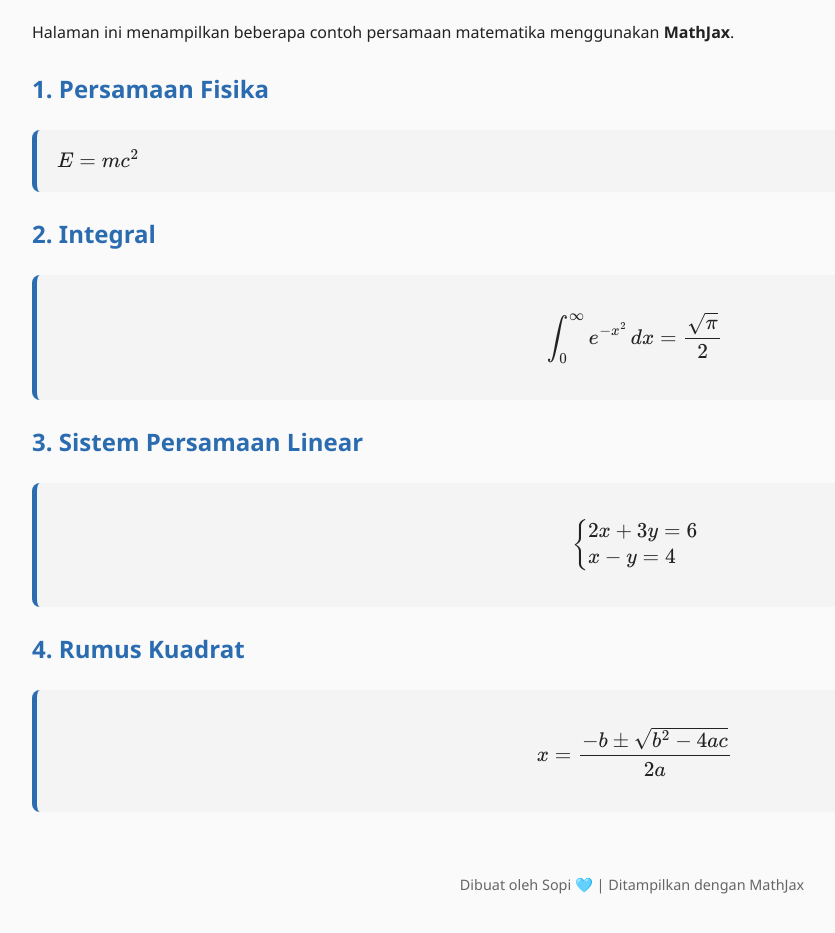
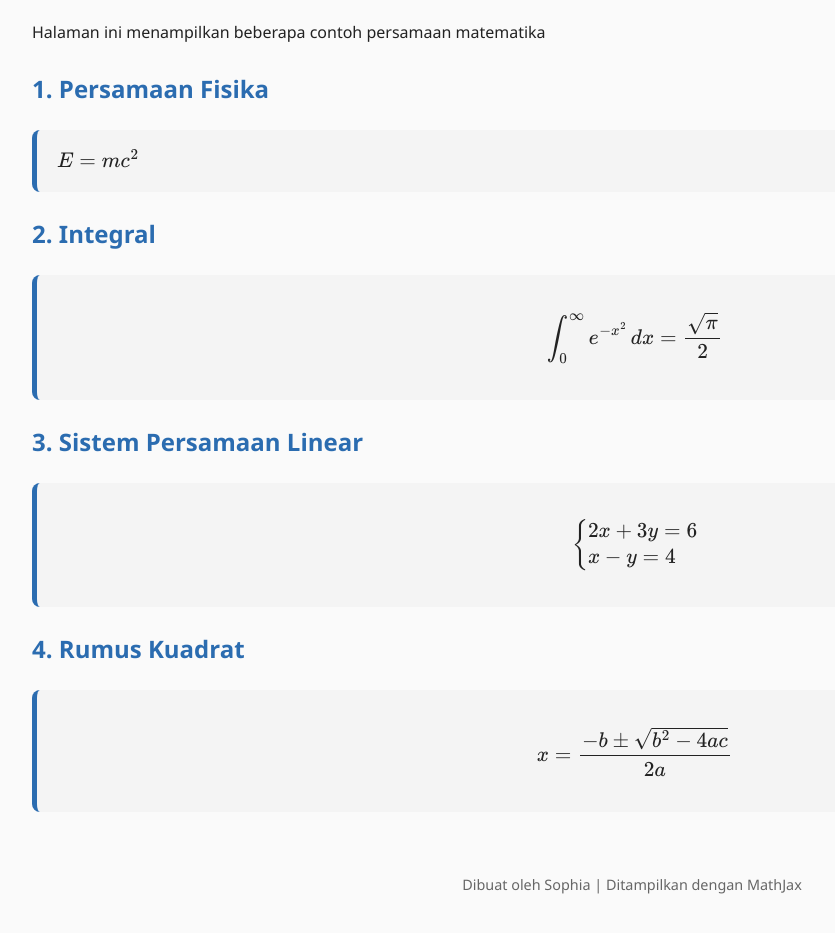
Before and after one commit to sophiarahmaa/bimbelbrillianyusuf.github.io, a plain HTML site: page latihan.html in a window 1280 px wide. Shown: the part 101-1034 px from the top of the page, without its empty margins (8-843 px from the left). Drawn offline with nearby package versions, Linux system fonts and the light colour scheme.

Commit message:
Update latihan.html

```diff
--- a/latihan.html
+++ b/latihan.html
@@ -41,7 +41,7 @@
 
 <body>
   <h1>Kumpulan Persamaan Matematika</h1>
-  <p>Halaman ini menampilkan beberapa contoh persamaan matematika menggunakan <b>MathJax</b>.</p>
+  <p>Halaman ini menampilkan beberapa contoh persamaan matematika</p>
 
   <h2>1. Persamaan Fisika</h2>
   <div class="equation">
@@ -73,7 +73,7 @@
   </div>
 
   <footer>
-    Dibuat oleh Sopi 🩵 | Ditampilkan dengan MathJax
+    Dibuat oleh Sophia | Ditampilkan dengan MathJax
   </footer>
 </body>
 </html>
```
